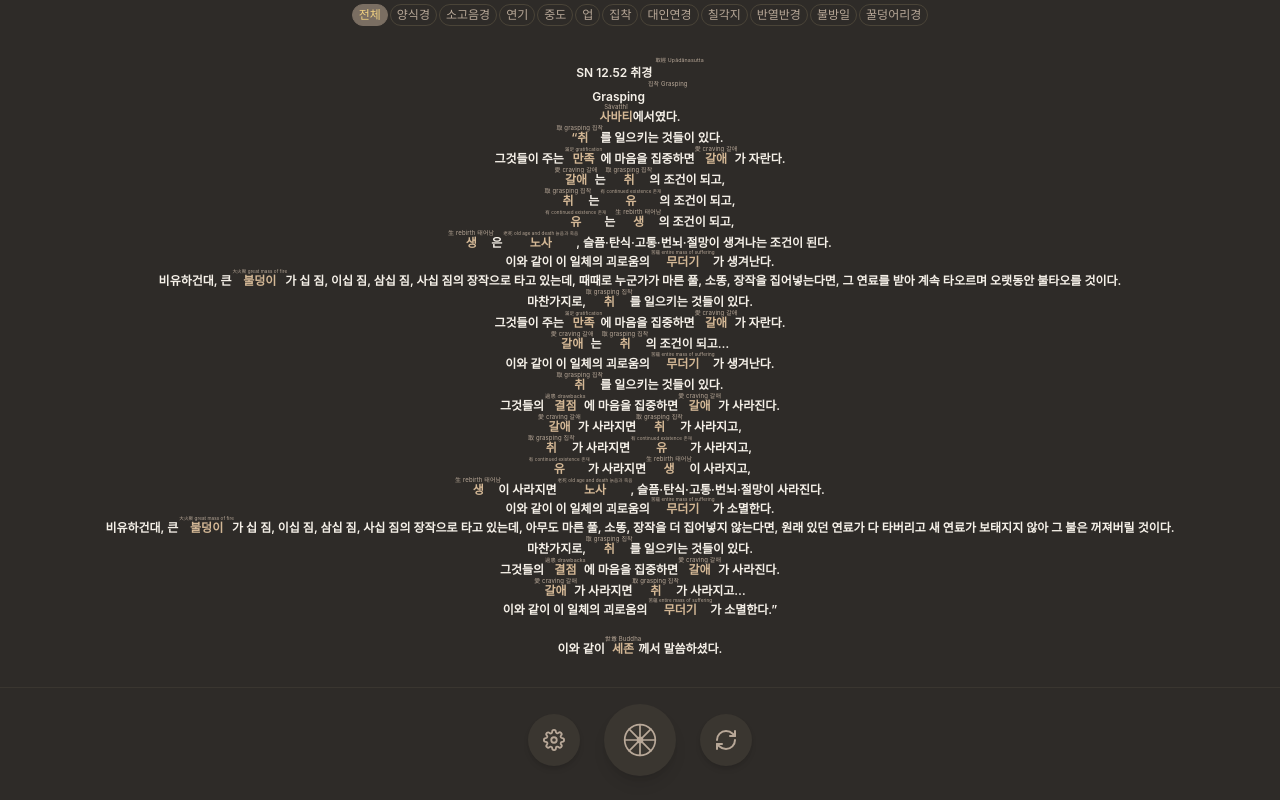
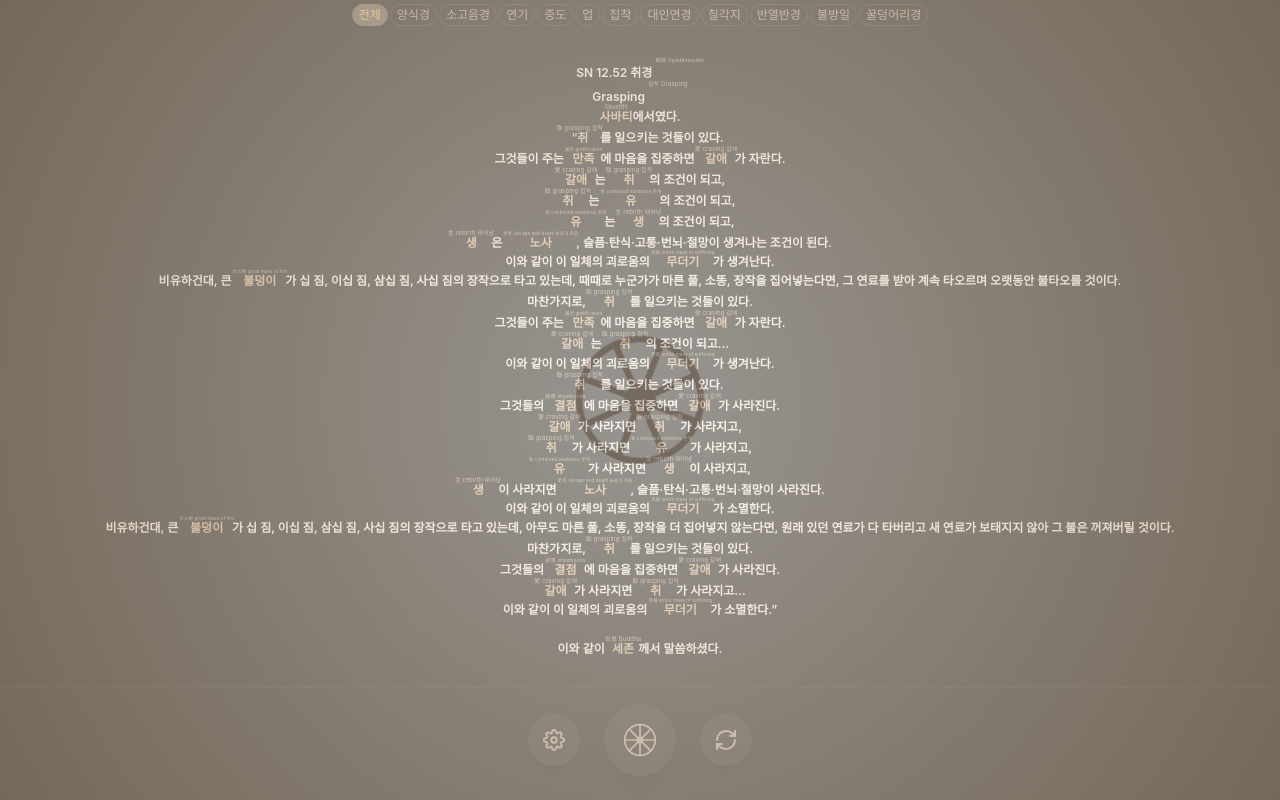
Before and after one commit to praswna/MyNikkaya, a Next.js app: page / in a window 1280 px wide. Built offline with nearby package versions, Linux system fonts and the light colour scheme.

Commit message:
스플래시 부드럽고 느리게

```diff
--- a/components/SplashScreen.tsx
+++ b/components/SplashScreen.tsx
@@ -12,8 +12,8 @@ export function SplashScreen({ colors, onDone }: SplashScreenProps) {
   const [phase, setPhase] = useState<"show" | "fadeout">("show");
 
   useEffect(() => {
-    const fadeTimer = setTimeout(() => setPhase("fadeout"), 3500);
-    const doneTimer = setTimeout(() => onDone(), 4100);
+    const fadeTimer = setTimeout(() => setPhase("fadeout"), 5000);
+    const doneTimer = setTimeout(() => onDone(), 6500);
     return () => {
       clearTimeout(fadeTimer);
       clearTimeout(doneTimer);
@@ -31,7 +31,7 @@ export function SplashScreen({ colors, onDone }: SplashScreenProps) {
       style={{
         backgroundColor: "#000000",
         opacity: phase === "fadeout" ? 0 : 1,
-        transition: "opacity 0.6s ease-out",
+        transition: "opacity 1.5s ease-out",
       }}
     >
       <style>{`
@@ -41,31 +41,29 @@ export function SplashScreen({ colors, onDone }: SplashScreenProps) {
         }
         @keyframes light-expand {
           0% { transform: scale(0); opacity: 0; }
-          20% { opacity: 1; }
-          100% { transform: scale(12); opacity: 1; }
+          30% { opacity: 1; }
+          100% { transform: scale(14); opacity: 1; }
         }
         @keyframes light-brighten {
           0% { background: radial-gradient(circle, #D4B89600 0%, transparent 60%); }
-          30% { background: radial-gradient(circle, #D4B89644 0%, #D4B89622 40%, transparent 70%); }
-          70% { background: radial-gradient(circle, #D4B896CC 0%, #D4B89666 40%, #D4B89622 70%, transparent 85%); }
-          100% { background: radial-gradient(circle, #FFFBF7FF 0%, #D4B896CC 40%, #D4B89666 70%, #D4B89622 90%, transparent 100%); }
+          40% { background: radial-gradient(circle, #D4B89666 0%, #D4B89633 40%, transparent 70%); }
+          80% { background: radial-gradient(circle, #D4B896DD 0%, #D4B89677 40%, #D4B89633 70%, transparent 90%); }
+          100% { background: radial-gradient(circle, #FFFBF7FF 0%, #D4B896DD 40%, #D4B89677 70%, #D4B89633 90%, transparent 100%); }
         }
       `}</style>
 
-      {/* 퍼지는 빛 */}
       <div
         style={{
           position: "absolute",
           width: "200px",
           height: "200px",
           borderRadius: "50%",
-          animation: "light-expand 3.5s ease-in forwards, light-brighten 3.5s ease-in forwards",
+          animation: "light-expand 5s cubic-bezier(0.4, 0, 0.2, 1) forwards, light-brighten 5s ease-in-out forwards",
           pointerEvents: "none",
         }}
       />
 
-      {/* 법륜 */}
-      <div style={{ animation: "spin-in-place 5s linear infinite", position: "relative", zIndex: 1 }}>
+      <div style={{ animation: "spin-in-place 8s linear infinite", position: "relative", zIndex: 1 }}>
         <svg width="160" height="160" viewBox="0 0 100 100">
           <circle
             cx={center} cy={center} r={outerRadius}
```
